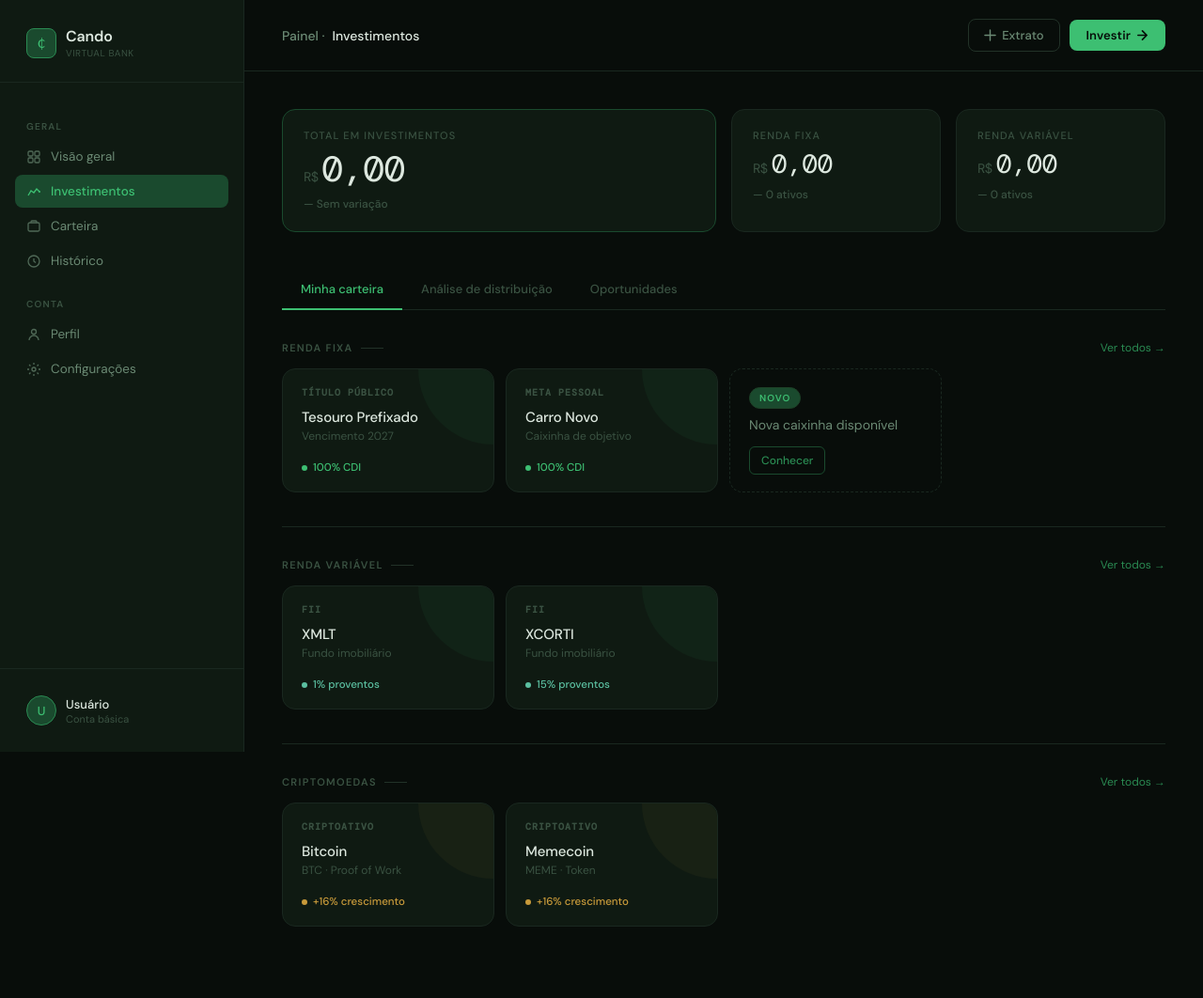
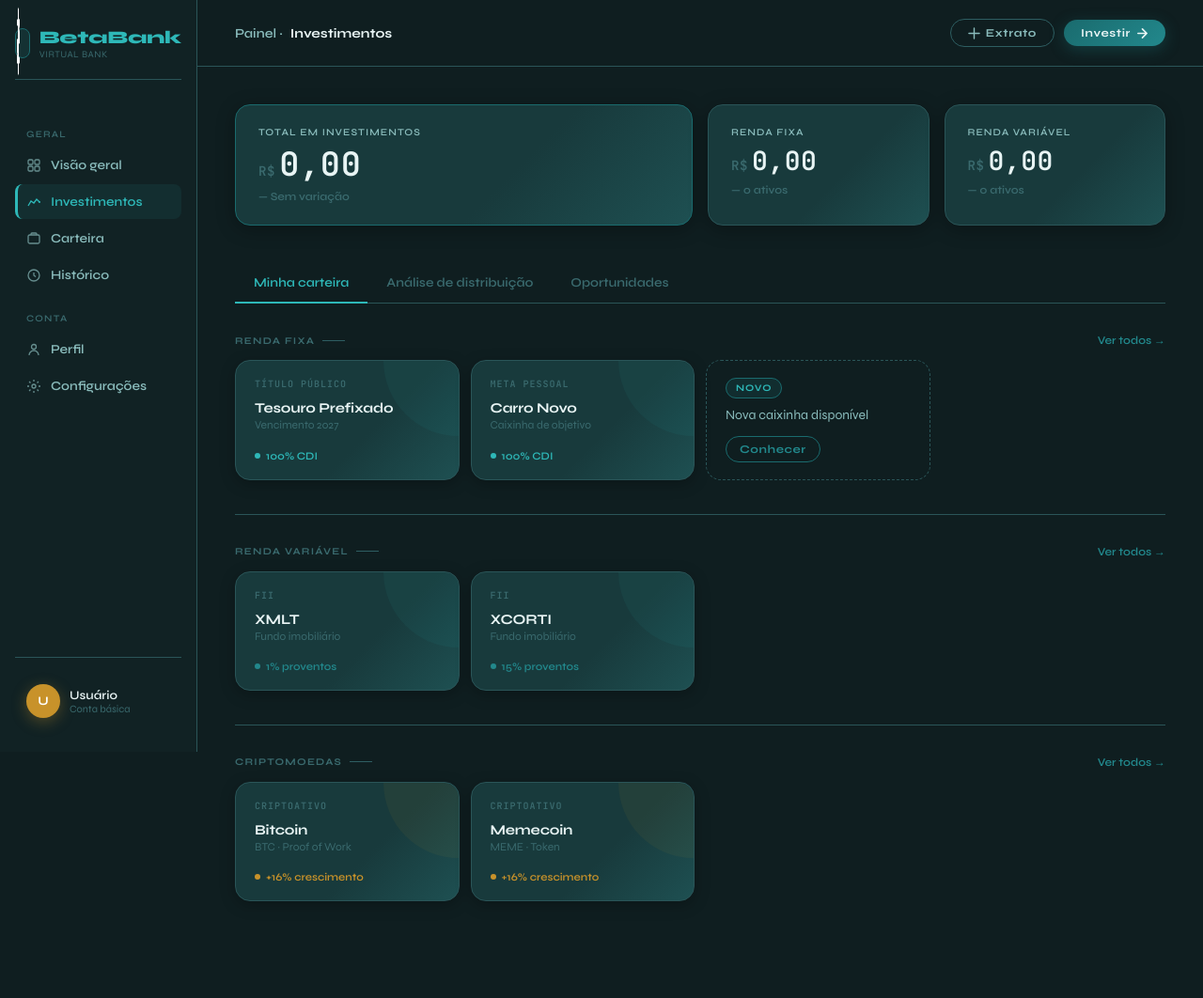
Before and after one commit to JoaoVargas/2026.1-TDE-EC, a FastAPI app: page /investimentos in a window 1280 px wide. Shown: the whole page at 94% size. After the commit the page ends 959 px from the top, so only its background shows below. Run offline with FastAPI, Linux system fonts and the light colour scheme.

Commit message:
css ajustado para o padrao

```diff
--- a/server/styles/investimentos.css
+++ b/server/styles/investimentos.css
@@ -1,20 +1,24 @@
+@import url('https://fonts.googleapis.com/css2?family=Syne:wght@400;600;700;800&family=JetBrains+Mono:wght@400;600&display=swap');
+
 *, *::before, *::after { box-sizing: border-box; margin: 0; padding: 0; }
 
 :root {
-  --bg: #080D0A;
-  --surface: #0F1A12;
-  --surface2: #131F16;
-  --border: #1A2820;
-  --border2: #223228;
-  --green: #3DBF72;
-  --green-dim: #2A8A52;
-  --green-muted: #1A4A2E;
-  --text: #DDE8DF;
-  --text-muted: #6B8A74;
-  --text-faint: #3A5242;
-  --gold: #C89A3A;
-  --mono: 'DM Mono', monospace;
-  --sans: 'DM Sans', sans-serif;
+  --bg:           #0f1e20;
+  --card-bg:      #183a3c;
+  --teal:         #1a6b6e;
+  --teal-light:   #22888c;
+  --teal-accent:  #2eb8b8;
+  --teal-muted:   rgba(46, 184, 184, 0.08);
+  --surface:      #1c2e30;
+  --surface2:     #1e3234;
+  --border:       #2a5558;
+  --border2:      #2e5e62;
+  --text:         #e8f4f4;
+  --text-muted:   #8abcbc;
+  --text-faint:   #3a6a6e;
+  --gold:         #c8922a;
+  --mono:         'JetBrains Mono', monospace;
+  --sans:         'Syne', sans-serif;
 }
 
 html, body {
@@ -28,23 +32,25 @@ html, body {
 /* ── Layout ── */
 .shell {
   display: grid;
-  grid-template-columns: 260px 1fr;
+  grid-template-columns: 210px 1fr;
   min-height: 100vh;
 }
 
 /* ── Sidebar ── */
 .sidebar {
-  background: var(--surface);
+  background: #112224;
   border-right: 1px solid var(--border);
   display: flex;
   flex-direction: column;
   position: sticky;
   top: 0;
   height: 100vh;
+  padding: 28px 16px;
+  gap: 32px;
 }
 
 .sidebar-logo {
-  padding: 28px 28px 24px;
+  padding-bottom: 20px;
   border-bottom: 1px solid var(--border);
   display: flex;
   align-items: center;
@@ -54,21 +60,21 @@ html, body {
 .logo-mark {
   width: 32px;
   height: 32px;
-  background: var(--green-muted);
-  border: 1px solid var(--green-dim);
+  background: rgba(46, 184, 184, 0.1);
+  border: 1px solid var(--teal);
   border-radius: 8px;
   display: flex;
   align-items: center;
   justify-content: center;
   font-family: var(--mono);
   font-size: 14px;
-  color: var(--green);
+  color: var(--teal-accent);
 }
 
 .logo-name {
-  font-size: 16px;
-  font-weight: 600;
-  color: var(--text);
+  font-size: 1.2rem;
+  font-weight: 800;
+  color: var(--teal-accent);
   letter-spacing: -0.01em;
 }
 
@@ -82,7 +88,6 @@ html, body {
 }
 
 .nav {
-  padding: 20px 16px;
   flex: 1;
   display: flex;
   flex-direction: column;
@@ -103,10 +108,10 @@ html, body {
   display: flex;
   align-items: center;
   gap: 10px;
-  padding: 9px 12px;
+  padding: 10px 12px;
   border-radius: 8px;
-  font-size: 13.5px;
-  font-weight: 400;
+  font-size: 0.85rem;
+  font-weight: 600;
   color: var(--text-muted);
   cursor: pointer;
   transition: all 0.15s;
@@ -114,14 +119,15 @@ html, body {
 }
 
 .nav-item:hover {
-  background: var(--surface2);
+  background: #1c3436;
   color: var(--text);
 }
 
 .nav-item.active {
-  background: var(--green-muted);
-  color: var(--green);
-  font-weight: 500;
+  color: var(--teal-accent);
+  background: var(--teal-muted);
+  border-left: 3px solid var(--teal-accent);
+  padding-left: 9px;
 }
 
 .nav-icon {
@@ -134,8 +140,9 @@ html, body {
 .nav-item.active .nav-icon { opacity: 1; }
 
 .sidebar-footer {
-  padding: 20px 16px;
   border-top: 1px solid var(--border);
+  padding-top: 20px;
+  margin-top: auto;
 }
 
 .user-row {
@@ -148,24 +155,24 @@ html, body {
   transition: background 0.15s;
 }
 
-.user-row:hover { background: var(--surface2); }
+.user-row:hover { background: #1c3436; }
 
 .avatar {
-  width: 32px;
-  height: 32px;
+  width: 36px;
+  height: 36px;
   border-radius: 50%;
-  background: var(--green-muted);
-  border: 1px solid var(--green-dim);
+  background: var(--gold);
   display: flex;
   align-items: center;
   justify-content: center;
   font-size: 13px;
-  font-weight: 500;
-  color: var(--green);
+  font-weight: 700;
+  color: #fff;
+  box-shadow: 0 4px 16px rgba(200, 146, 42, 0.35);
   flex-shrink: 0;
 }
 
-.user-name { font-size: 13px; font-weight: 500; color: var(--text); }
+.user-name { font-size: 13px; font-weight: 600; color: var(--text); }
 .user-plan { font-size: 11px; color: var(--text-faint); }
 
 /* ── Main ── */
@@ -190,7 +197,7 @@ html, body {
 
 .page-title {
   font-size: 14px;
-  font-weight: 500;
+  font-weight: 600;
   color: var(--text-muted);
   display: flex;
   align-items: center;
@@ -199,7 +206,7 @@ html, body {
 
 .page-title span {
   color: var(--text);
-  font-weight: 500;
+  font-weight: 700;
 }
 
 .topbar-actions {
@@ -212,10 +219,11 @@ html, body {
   display: inline-flex;
   align-items: center;
   gap: 6px;
-  padding: 8px 16px;
-  border-radius: 8px;
-  font-size: 13px;
-  font-weight: 500;
+  padding: 7px 18px;
+  border-radius: 20px;
+  font-size: 0.76rem;
+  font-weight: 700;
+  letter-spacing: 0.05em;
   background: transparent;
   border: 1px solid var(--border2);
   color: var(--text-muted);
@@ -225,7 +233,7 @@ html, body {
 }
 
 .btn-secondary:hover {
-  background: var(--surface2);
+  background: #1c3436;
   color: var(--text);
   border-color: var(--border2);
 }
@@ -234,21 +242,22 @@ html, body {
   display: inline-flex;
   align-items: center;
   gap: 6px;
-  padding: 8px 18px;
-  border-radius: 8px;
-  font-size: 13px;
-  font-weight: 600;
-  background: var(--green);
+  padding: 7px 18px;
+  border-radius: 20px;
+  font-size: 0.76rem;
+  font-weight: 700;
+  letter-spacing: 0.05em;
+  background: linear-gradient(135deg, var(--teal), var(--teal-light));
   border: none;
-  color: #060D09;
+  color: var(--text);
   cursor: pointer;
   transition: all 0.15s;
   font-family: var(--sans);
-  letter-spacing: 0.01em;
+  box-shadow: 0 4px 16px rgba(26, 107, 110, 0.4);
 }
 
 .btn-primary:hover {
-  background: #4DD080;
+  opacity: 0.85;
   transform: translateY(-1px);
 }
 
@@ -269,35 +278,36 @@ html, body {
 }
 
 .stat-card {
-  background: var(--surface);
+  background: linear-gradient(135deg, var(--card-bg) 60%, #1e5052 100%);
   border: 1px solid var(--border);
-  border-radius: 14px;
-  padding: 20px 22px;
+  border-radius: 16px;
+  padding: 22px 24px;
   transition: border-color 0.2s;
+  box-shadow: 0 4px 20px rgba(0, 0, 0, 0.3);
 }
 
 .stat-card:hover { border-color: var(--border2); }
 
 .stat-card.primary {
-  border-color: var(--green-muted);
+  border-color: var(--teal);
   grid-column: span 2;
 }
 
 .stat-label {
-  font-size: 11px;
-  font-weight: 500;
+  font-size: 0.65rem;
+  font-weight: 600;
   letter-spacing: 0.1em;
   text-transform: uppercase;
-  color: var(--text-faint);
+  color: var(--text-muted);
   margin-bottom: 10px;
 }
 
 .stat-value {
   font-family: var(--mono);
   font-size: 28px;
-  font-weight: 400;
+  font-weight: 600;
   color: var(--text);
-  letter-spacing: -0.02em;
+  letter-spacing: 0.02em;
   line-height: 1;
 }
 
@@ -307,7 +317,7 @@ html, body {
   margin-right: 4px;
 }
 
-.stat-card.primary .stat-value { font-size: 38px; }
+.stat-card.primary .stat-value { font-size: 2.2rem; }
 
 .stat-change {
   display: inline-flex;
@@ -315,8 +325,8 @@ html, body {
   gap: 4px;
   margin-top: 10px;
   font-size: 12px;
-  font-weight: 500;
-  color: var(--green);
+  font-weight: 600;
+  color: var(--teal-accent);
 }
 
 .stat-change.zero { color: var(--text-faint); }
@@ -330,8 +340,8 @@ html, body {
 }
 
 .section-title {
-  font-size: 11px;
-  font-weight: 600;
+  font-size: 0.65rem;
+  font-weight: 700;
   letter-spacing: 0.12em;
   text-transform: uppercase;
   color: var(--text-faint);
@@ -350,12 +360,14 @@ html, body {
 
 .section-link {
   font-size: 12px;
-  color: var(--green-dim);
+  font-weight: 600;
+  color: var(--teal-light);
   cursor: pointer;
   transition: color 0.15s;
+  text-decoration: none;
 }
 
-.section-link:hover { color: var(--green); }
+.section-link:hover { color: var(--teal-accent); }
 
 /* ── Investment sections ── */
 .invest-section {
@@ -374,9 +386,9 @@ html, body {
 }
 
 .inv-card {
-  background: var(--surface);
+  background: linear-gradient(135deg, var(--card-bg) 60%, #1e5052 100%);
   border: 1px solid var(--border);
-  border-radius: 14px;
+  border-radius: 16px;
   padding: 18px 20px;
   cursor: pointer;
   transition: all 0.2s;
@@ -384,6 +396,7 @@ html, body {
   overflow: hidden;
   display: flex;
   flex-direction: column;
+  box-shadow: 0 4px 16px rgba(0, 0, 0, 0.25);
 }
 
 .inv-card::before {
@@ -393,19 +406,20 @@ html, body {
   right: 0;
   width: 80px;
   height: 80px;
-  border-radius: 0 14px 0 80px;
-  opacity: 0.05;
+  border-radius: 0 16px 0 80px;
+  opacity: 0.06;
   transition: opacity 0.2s;
 }
 
 .inv-card:hover {
   border-color: var(--border2);
   transform: translateY(-2px);
+  box-shadow: 0 8px 28px rgba(0, 0, 0, 0.35);
 }
 
-.inv-card:hover::before { opacity: 0.09; }
+.inv-card:hover::before { opacity: 0.12; }
 
-.inv-card.green::before { background: var(--green); }
+.inv-card.green::before { background: var(--teal-accent); }
 .inv-card.gold::before  { background: var(--gold); }
 .inv-card.blue::before  { background: #4A9ECC; }
 
@@ -421,7 +435,7 @@ html, body {
 
 .inv-card-name {
   font-size: 15px;
-  font-weight: 500;
+  font-weight: 700;
   color: var(--text);
   margin-bottom: 2px;
   letter-spacing: -0.01em;
@@ -438,7 +452,7 @@ html, body {
   align-items: center;
   gap: 6px;
   font-size: 11.5px;
-  font-weight: 500;
+  font-weight: 600;
   margin-top: auto;
 }
 
@@ -449,11 +463,11 @@ html, body {
   flex-shrink: 0;
 }
 
-.tag-green          { color: var(--green); }
-.tag-green .inv-dot { background: var(--green); }
+.tag-green          { color: var(--teal-accent); }
+.tag-green .inv-dot { background: var(--teal-accent); }
 
-.tag-teal           { color: #5BBFA0; }
-.tag-teal .inv-dot  { background: #5BBFA0; }
+.tag-teal           { color: var(--teal-light); }
+.tag-teal .inv-dot  { background: var(--teal-light); }
 
 .tag-gold           { color: var(--gold); }
 .tag-gold .inv-dot  { background: var(--gold); }
@@ -465,16 +479,17 @@ html, body {
   background: transparent;
   align-items: flex-start;
   justify-content: flex-end;
+  box-shadow: none;
 }
 
 .new-badge {
   font-size: 10px;
-  font-weight: 600;
+  font-weight: 700;
   letter-spacing: 0.1em;
   text-transform: uppercase;
-  color: var(--green);
-  background: var(--green-muted);
-  border: 1px solid #1E4228;
+  color: var(--teal-accent);
+  background: rgba(46, 184, 184, 0.1);
+  border: 1px solid var(--teal);
   border-radius: 100px;
   padding: 4px 10px;
   margin-bottom: 8px;
@@ -489,21 +504,22 @@ html, body {
 }
 
 .btn-ghost {
-  font-size: 12px;
-  font-weight: 500;
-  color: var(--green-dim);
+  font-size: 0.76rem;
+  font-weight: 700;
+  letter-spacing: 0.05em;
+  color: var(--teal-light);
   background: none;
-  border: 1px solid var(--green-muted);
-  border-radius: 6px;
-  padding: 6px 12px;
+  border: 1px solid var(--teal);
+  border-radius: 20px;
+  padding: 6px 14px;
   cursor: pointer;
   font-family: var(--sans);
   transition: all 0.15s;
 }
 
 .btn-ghost:hover {
-  background: var(--green-muted);
-  color: var(--green);
+  background: rgba(46, 184, 184, 0.1);
+  color: var(--teal-accent);
 }
 
 /* ── Tabs ── */
@@ -514,8 +530,8 @@ html, body {
 }
 
 .tab {
-  font-size: 13px;
-  font-weight: 500;
+  font-size: 0.85rem;
+  font-weight: 600;
   color: var(--text-faint);
   padding: 12px 20px;
   cursor: pointer;
@@ -527,8 +543,8 @@ html, body {
 .tab:hover { color: var(--text-muted); }
 
 .tab.active {
-  color: var(--green);
-  border-bottom-color: var(--green);
+  color: var(--teal-accent);
+  border-bottom-color: var(--teal-accent);
 }
 
 /* ── Divider ── */
--- a/server/templates/investimentos.html
+++ b/server/templates/investimentos.html
@@ -3,7 +3,7 @@
 <head>
 <meta charset="UTF-8">
 <meta name="viewport" content="width=device-width, initial-scale=1.0">
-<title>Cando — Investimentos</title>
+<title>BetaBank — Investimentos</title>
 <link rel="preconnect" href="https://fonts.googleapis.com">
 <link href="https://fonts.googleapis.com/css2?family=DM+Sans:ital,opsz,wght@0,9..40,300;0,9..40,400;0,9..40,500;0,9..40,600;1,9..40,300&family=DM+Mono:wght@400;500&display=swap" rel="stylesheet">
 <link rel="stylesheet" href="../styles/investimentos.css">
@@ -16,9 +16,11 @@
   <!-- Sidebar -->
   <aside class="sidebar">
     <div class="sidebar-logo">
-      <div class="logo-mark">₵</div>
+      <div class="logo-mark">
+        <span><img src="http://localhost:8000/static/imagens/slogan.png" alt="" style="min-height: 100px; width: 35%;"></span>
+      </div>
       <div>
-        <div class="logo-name">Cando</div>
+        <div class="logo-name">BetaBank</div>
         <div class="logo-tag">Virtual Bank</div>
       </div>
     </div>
```
